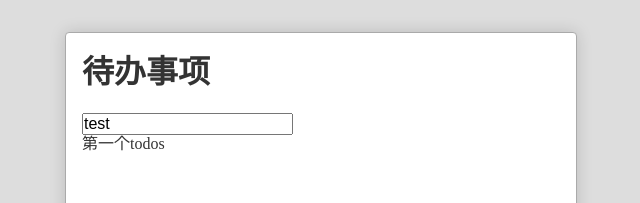
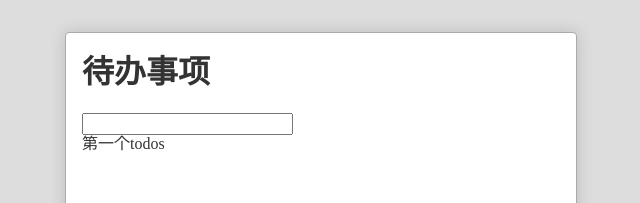
Before and after one commit to abc02/react-todos, a React (Create React App) app: page / in a window 1280 px wide. Shown: the top 203 px of the page, without its empty margins (319-959 px from the left). Built offline with nearby package versions, Linux system fonts and the light colour scheme.

Commit message:
edit todoinput

```diff
--- a/src/App.js
+++ b/src/App.js
@@ -12,13 +12,15 @@ class App extends Component {
   constructor(props) {
     super(props)
     this.state = {
-      newTodo: 'test',
+      newTodo: '',
       todoLists: [
         { id: 1, title: '第一个todos' }
       ]
     }
   }
-
+  addTodo(){
+    console.log('addTodo')
+  }
   render() {
     let todos = this.state.todoLists.map((item, index) => {
       return (
@@ -32,7 +34,7 @@ class App extends Component {
       <div className="App">
         <h1>待办事项</h1>
         <div className="inputWrapper">
-          <TodoInput content={this.state.newTodo} />
+          <TodoInput content={this.state.newTodo} onSubmit={this.addTodo}/>
         </div>
         <ol>
           {todos}
--- a/src/TodoInput.js
+++ b/src/TodoInput.js
@@ -1,9 +1,15 @@
 import React, { Component } from 'react'
 
 class TodoInput extends Component {
-    submit(e){
-        if(e.key === 'Enter'){
+    constructor() {
+        // 调用父组件，this指向自己
+        super()
+        this.submit = this.submit.bind(this)
+    }
+    submit(e) {
+        if (e.key === 'Enter') {
             console.log(e.key)
+            this.props.onSubmit.call()
         }
     }
     render() {
```
